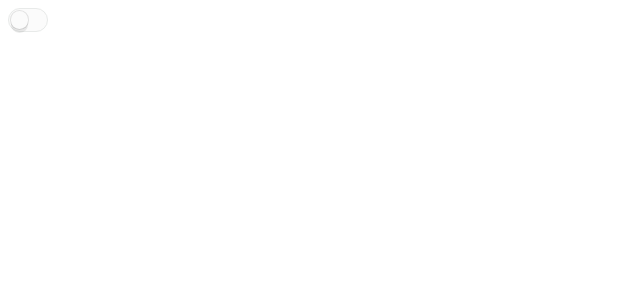
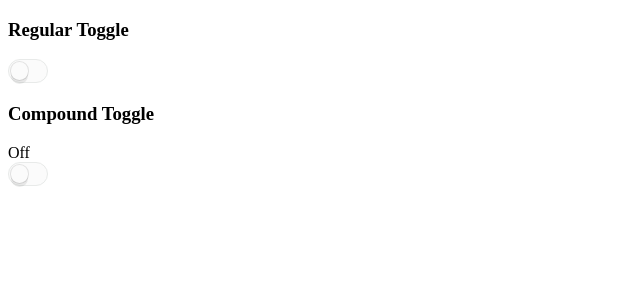
Before and after one commit to menor/react-patterns, a React (Create React App) app: page / in a window 1280 px wide. Shown: the top 300 px of the page, without its empty margins (0-640 px from the left). Built offline with nearby package versions, Linux system fonts and the light colour scheme.

Commit message:
Add compound toggle

```diff
--- a/src/App.js
+++ b/src/App.js
@@ -1,9 +1,21 @@
 import React, {Component} from 'react'
 import Toggle from './components/Toggle'
+import CompoundToggle from './components/CompoundToggle'
 
 class App extends Component {
   render() {
-    return <Toggle onToggle={on => console.log('toggle', on)} />
+    return (
+      <div>
+        <h3>Regular Toggle</h3>
+        <Toggle onToggle={on => console.log('toggle', on)} />
+        <h3>Compound Toggle</h3>
+        <CompoundToggle onToggle={on => console.log('toggle', on)}>
+          <CompoundToggle.Off>Off</CompoundToggle.Off>
+          <CompoundToggle.Button />
+          <CompoundToggle.On>On</CompoundToggle.On>
+        </CompoundToggle>
+      </div>
+    )
   }
 }
 
--- /dev/null
+++ b/src/components/CompoundToggle.js
@@ -0,0 +1,42 @@
+import React, { Component } from 'react'
+import Switch from './Switch'
+
+const ToggleOn = ({on, children}) =>
+  on ? children : null
+
+const ToggleOff  = ({on, children}) =>
+  on ? null : children
+
+const ToggleButton = ({on, toggle, ...props}) =>
+  (<Switch on={on} onClick={toggle} {...props} />)
+
+class Toggle extends Component {
+  static On = ToggleOn
+  static Off = ToggleOff
+  static Button = ToggleButton
+
+  state = {on: false}
+
+  static defaultProps = {
+    onToggle: () => {}
+  }
+
+  toggle = () =>
+    this.setState(
+      ({on}) => ({on: !on}),
+      () => { this.props.onToggle(this.state.on) }
+    )
+
+  render() {
+    const children = React.Children.map(
+      this.props.children,
+      child => React.cloneElement(child, {
+        on: this.state.on,
+        toggle: this.toggle
+      })
+    )
+    return <div>{children}</div>
+  }
+}
+
+export default Toggle
```
